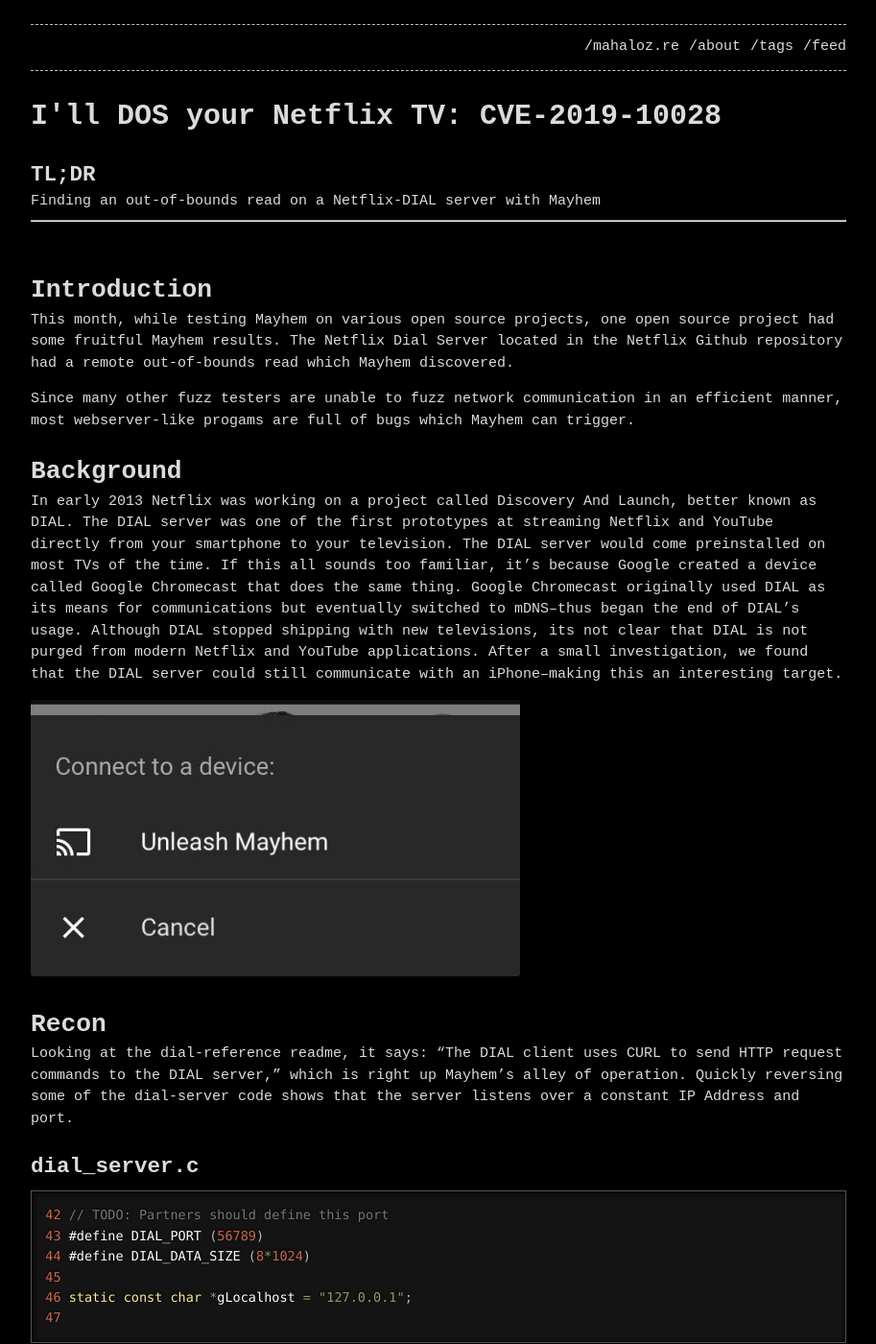
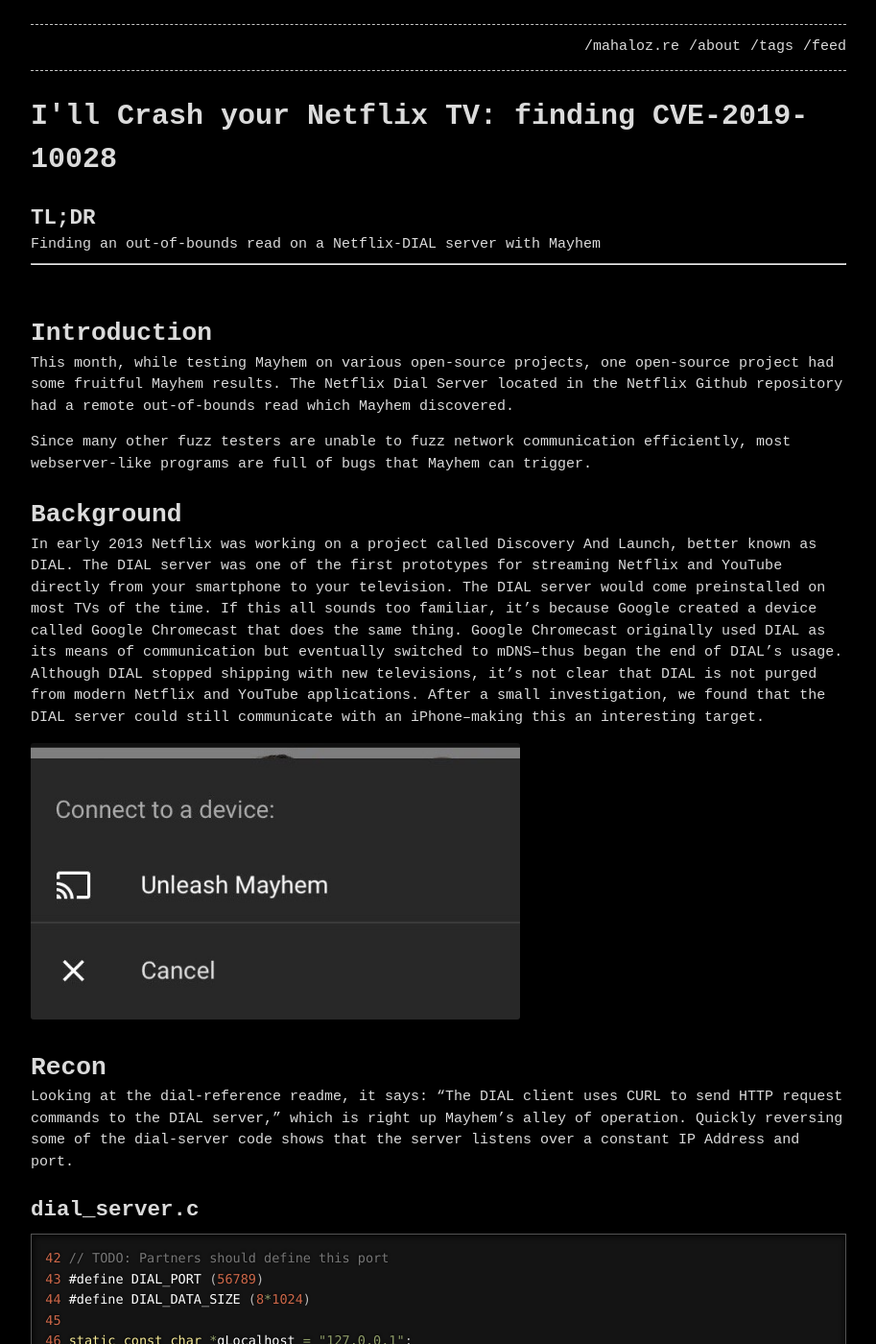
Before and after one commit to mahaloz/mahaloz.re, a Jekyll site: the page built from _posts/2019-10-21-netflix-cve.md, in a window 1280 px wide and 1400 px high. Shown: the whole window at 96% size, without its empty margins (183-1096 px from the left). Built offline with Jekyll 4.4.1, drawn with Linux system fonts in a browser that asks for light colours; comment, search, counter and statistics services are not loaded; some of the changed text lies outside the part shown.

Commit message:
Fix lots of worrdding and title

````diff
--- a/_posts/2019-10-21-netflix-cve.md
+++ b/_posts/2019-10-21-netflix-cve.md
@@ -1,5 +1,5 @@
 ---
-title: "I'll DOS your Netflix TV: CVE-2019-10028"
+title: "I'll Crash your Netflix TV: finding CVE-2019-10028"
 layout: post
 tags: [research, bug-hunting, pwn, fuzzing]
 description: "Finding an out-of-bounds read on a Netflix-DIAL server with Mayhem"
@@ -7,25 +7,20 @@ toc: true
 ---
 
 ## Introduction
-This month, while testing Mayhem on various open source projects, one open
-source project had some fruitful Mayhem results. The Netflix Dial Server
+This month, while testing Mayhem on various open-source projects, one open-source project had some fruitful Mayhem results. The Netflix Dial Server
 located in the Netflix Github repository had a remote out-of-bounds read which
 Mayhem discovered.
 
-Since many other fuzz testers are unable to fuzz network communication in an
-efficient manner, most webserver-like progams are full of bugs which Mayhem can
-trigger.
+Since many other fuzz testers are unable to fuzz network communication efficiently, most webserver-like programs are full of bugs that Mayhem can trigger.
 
 ## Background
 In early 2013 Netflix was working on a project called Discovery And Launch,
-better known as DIAL. The DIAL server was one of the first prototypes at
-streaming Netflix and YouTube directly from your smartphone to your television.
+better known as DIAL. The DIAL server was one of the first prototypes for streaming Netflix and YouTube directly from your smartphone to your television.
 The DIAL server would come preinstalled on most TVs of the time. If this all
 sounds too familiar, it's because Google created a device called Google
 Chromecast that does the same thing. Google Chromecast originally used DIAL as
-its means for communications but eventually switched to mDNS--thus began the end
-of DIAL's usage. Although DIAL stopped shipping with new televisions, its not
-clear that DIAL is not purged from modern Netflix and YouTube applications.
+its means of communication but eventually switched to mDNS--thus began the end
+of DIAL's usage. Although DIAL stopped shipping with new televisions, it's not clear that DIAL is not purged from modern Netflix and YouTube applications.
 After a small investigation, we found that the DIAL server could still
 communicate with an iPhone--making this an interesting target.
 
@@ -47,8 +42,8 @@ server listens over a constant IP Address and port.
 47
 ```
 
-The main component of the DIAL server is the mongoose server, which is based on
-the original mongoose embedded server released around the same time as DIAL.
+The main component of the DIAL server is the Mongoose server, which is based on
+the original Mongoose embedded server released around the same time as DIAL.
 This code is significantly modified to be as compact as possible.
 
 ### mongoose.h
@@ -116,7 +111,7 @@ on line 712 to check the `content_len` is smaller than the buffered size:
 `else if (conn->content_len < (int64_t) buffered_len)`
 which will pass and do:
 `body_len = (int) conn->content_len;`
-This allows a large 64 bit negative value (larger than 32 bit), to be converted
+This allows a large 64-bit negative value (larger than 32 bit), to be converted
 into 32 bits, which allows the negativeness to be dropped. So a value passed of
 length: `-13377777777777 (0xfffff3d53e4ec38f)`, gets converted to
 1045349263--allowing an arbitrary length read of a memory location.
@@ -126,7 +121,7 @@ length: `-13377777777777 (0xfffff3d53e4ec38f)`, gets converted to
 713     body_len = (int) conn->content_len;
 ```
 
-If the passed size is of certain size, it will cause a `memmove` of a non-readable
+If the passed size is of a certain size, it will cause a `memmove` of a non-readable
 memory location, which will crash the program.
 
 ## Crashing Example
````
Also changed, not shown: other parts of _posts/2019-10-21-netflix-cve.md (+4 -6 lines).
